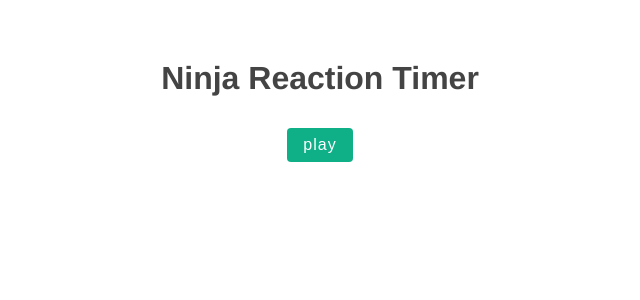
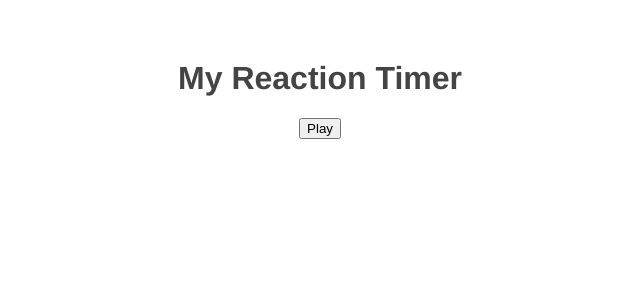
Before and after one commit to MarizzaM/Vue_Reaction_Timer_Game, a Vue app: page / in a window 1280 px wide. Shown: the top 300 px of the page, without its empty margins (320-960 px from the left). Built offline with nearby package versions, Linux system fonts and the light colour scheme.

Commit message:
03_Lifecycle_hooks

```diff
--- a/src/App.vue
+++ b/src/App.vue
@@ -1,14 +1,21 @@
 <template>
-  <h1>Ninja Reaction Timer</h1>
-  <button @click="start" :disabled="isPlaying">play</button>
-  <Block v-if="isPlaying" :delay="delay" />
+  <h1>My Reaction Timer</h1>
+
+  <button @click="start" :disabled = "isPlaying" >Play</button>
+
+  <!-- <Block v-if="isPlaying" :delay = "delay" /> -->
+
 </template>
 
 <script>
-import Block from './components/Block'
+
+import Block from './components/Block.vue'
+
 export default {
   name: 'App',
+
   components: { Block },
+
   data() {
     return {
       isPlaying: false,
@@ -17,9 +24,9 @@ export default {
   },
   methods: {
     start() {
-      // set time amount (ms)
       this.delay = 2000 + Math.random() * 5000
       this.isPlaying = true
+      console.log(this.delay)
     },
   }
 }
@@ -34,19 +41,4 @@ export default {
     color: #444;
     margin-top: 60px;
   }
-  button {
-    background: #0faf87;
-    color: white;
-    border: none;
-    padding: 8px 16px;
-    border-radius: 4px;
-    font-size: 16px;
-    letter-spacing: 1px;
-    cursor: pointer;
-    margin: 10px;
-  }
-  button[disabled] {
-    opacity: 0.2;
-    cursor: not-allowed;
-  }
 </style>
--- a/src/components/Block.vue
+++ b/src/components/Block.vue
@@ -1,12 +1,32 @@
 <template>
-  <div class="block">
+  <div class="block" v-show="showBlock">
     click me
   </div>
 </template>
 
 <script>
 export default {
-  props: ['delay']
+  props: ['delay'],
+  data() {
+    return {
+      showBlock: false,
+    }
+  },
+  mounted() {
+    console.log('component mounted')
+    setTimeout(() => {
+      this.showBlock = true
+      console.log(this.delay)
+    }, this.delay)
+  },
+  updated() {
+    console.log('component updated')
+  },
+  unmounted() {
+
+    console.log('component unmounted')
+
+  }
 }
 </script>
 
```
